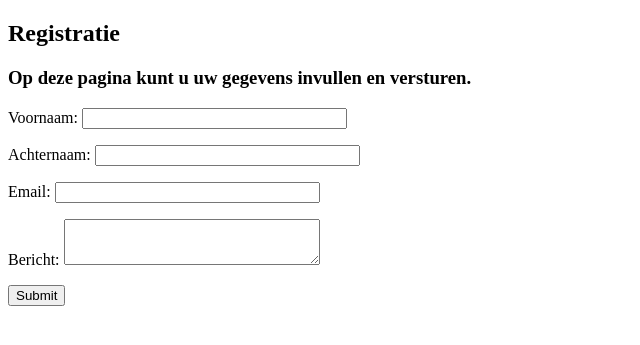
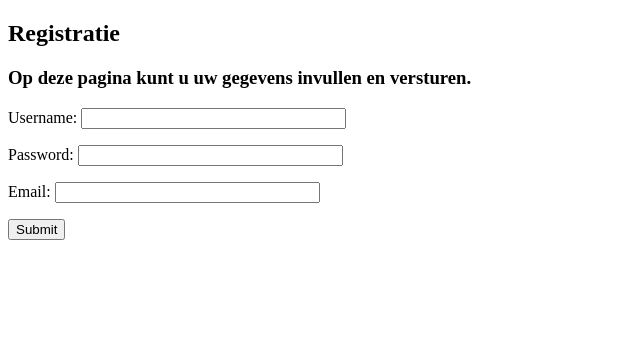
Before and after one commit to EmreCali93/jaar2opdrachtenp1, a PHP site: the page made by registratie formulier.php in a window 1280 px wide. Shown: the top 345 px of the page, without its empty margins (0-640 px from the left). Run offline with PHP 8.4, Linux system fonts and the light colour scheme.

Commit message:
Nieuwe gegevens

```diff
--- a/registratie formulier.php
+++ b/registratie formulier.php
@@ -9,10 +9,9 @@
 
 <form action="FormulierAfhandeling.php" method="post">
 
-<p>Voornaam: <input name="VoorNaam" type="text" size="30" maxlength="80"></p>
-<p>Achternaam: <input name="AchterNaam" type="text" size="30" maxlength="80"></p>
+<p>Username: <input name="Username" type="text" size="30" maxlength="80"></p>
+<p>Password: <input name="Password" type="text" size="30" maxlength="80"></p>
 <p>Email: <input name="EmailAdres" type="text" size="30" maxlength="80"></p>
-<p>Bericht: <textarea name="BeRicht" style="width: 250px; height: 40px;"></textarea></p>
 <p><input name="Submit" type="submit"></p>
 </form>
 
```
